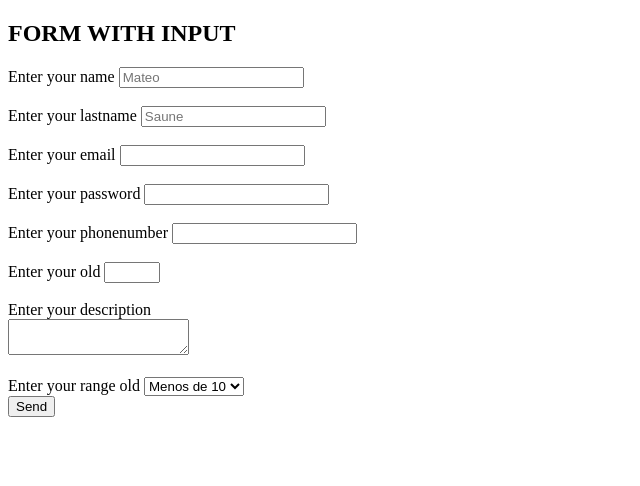
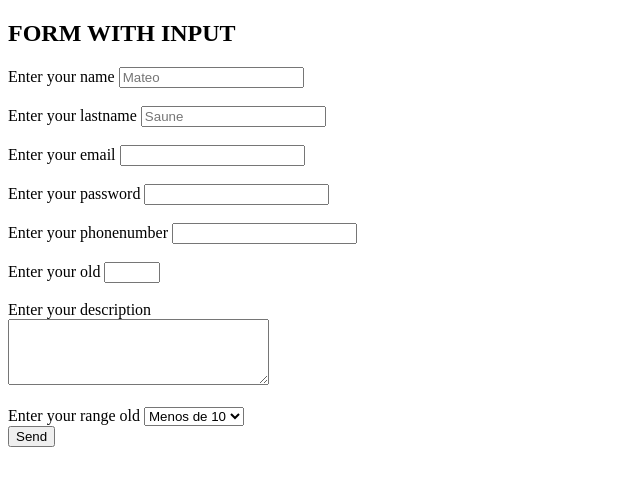
Before and after one commit to mateosaune/S03_1, a plain HTML site: page index.html in a window 1280 px wide. Shown: the whole page, without its empty margins (0-640 px from the left). Drawn offline with Linux system fonts and the light colour scheme.

Commit message:
feature: homework last class html v.2.

```diff
--- a/index.html
+++ b/index.html
@@ -45,7 +45,7 @@
     <div>
       <label for=descriptionElement"">Enter your description</label>
       <div>
-        <textarea id="descriptionElement"></textarea>
+        <textarea id="descriptionElement" rows="4" cols="30"></textarea>
       </div>
     </div>
     <br>
```
Also changed, not shown: 1 other file.
